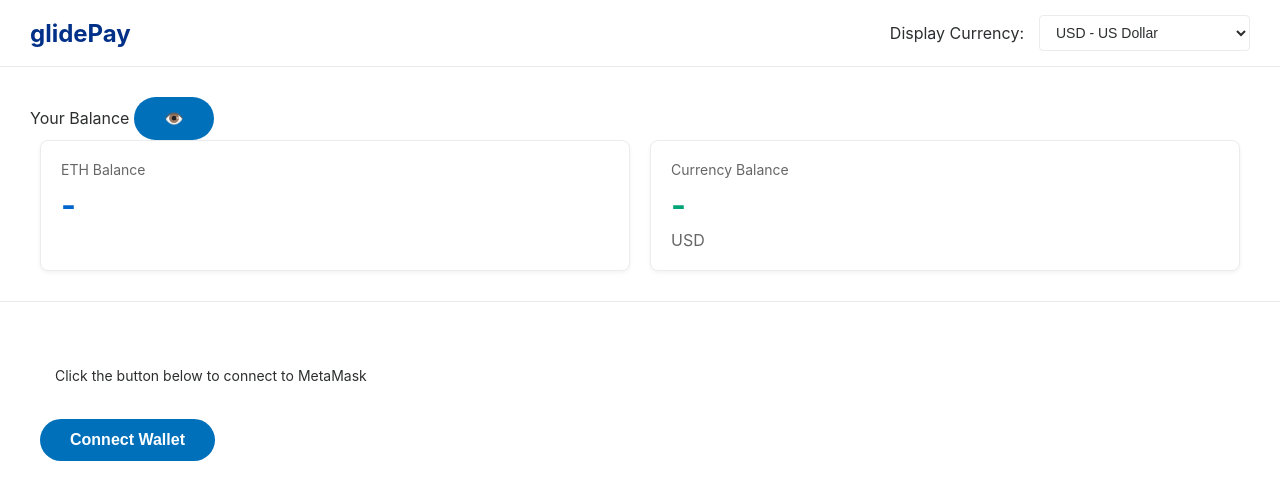
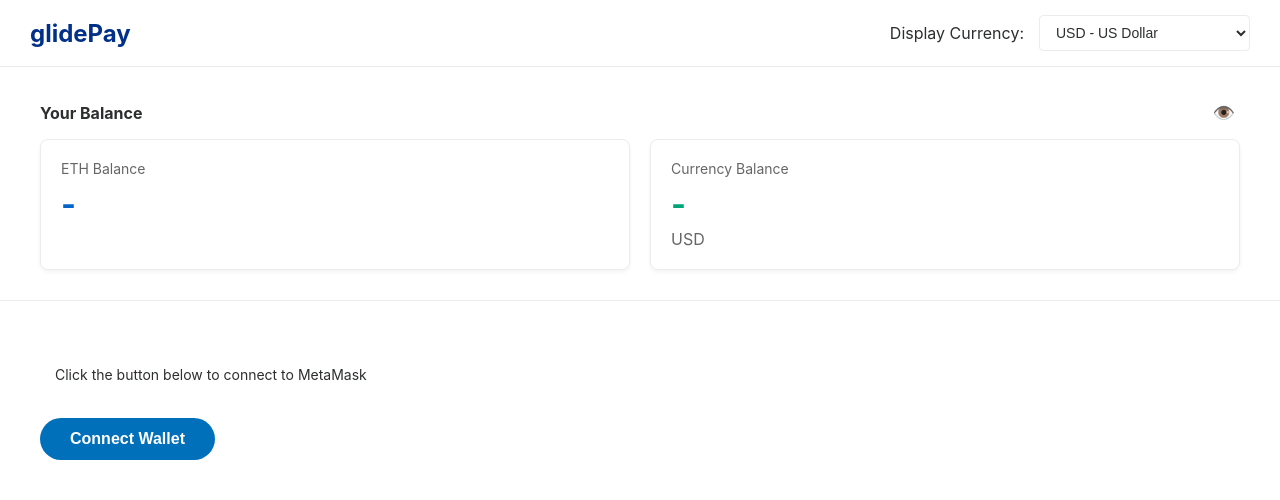
Before and after one commit to spidasync/glidepay, a plain HTML site: page index.html in a window 1280 px wide. Drawn offline with Linux system fonts and the light colour scheme.

Commit message:
Update styles.css

```diff
--- a/styles.css
+++ b/styles.css
@@ -15,6 +15,37 @@ body {
     padding: 0;
     background-color: #fff;
     color: var(--text-color);
+}
+
+/* Add these to your existing CSS */
+.balance-header {
+    display: flex;
+    justify-content: space-between;
+    align-items: center;
+    padding: 0 10px;
+    margin-bottom: 10px;
+    font-weight: bold;
+}
+
+.visibility-toggle {
+    background: none;
+    border: none;
+    cursor: pointer;
+    font-size: 18px;
+    padding: 5px;
+    display: flex;
+    align-items: center;
+    justify-content: center;
+    transition: opacity 0.2s;
+}
+
+.visibility-toggle:hover {
+    opacity: 0.8;
+}
+
+.hidden-balance {
+    font-family: monospace;
+    letter-spacing: 2px;
 }
 
 .header {
```
